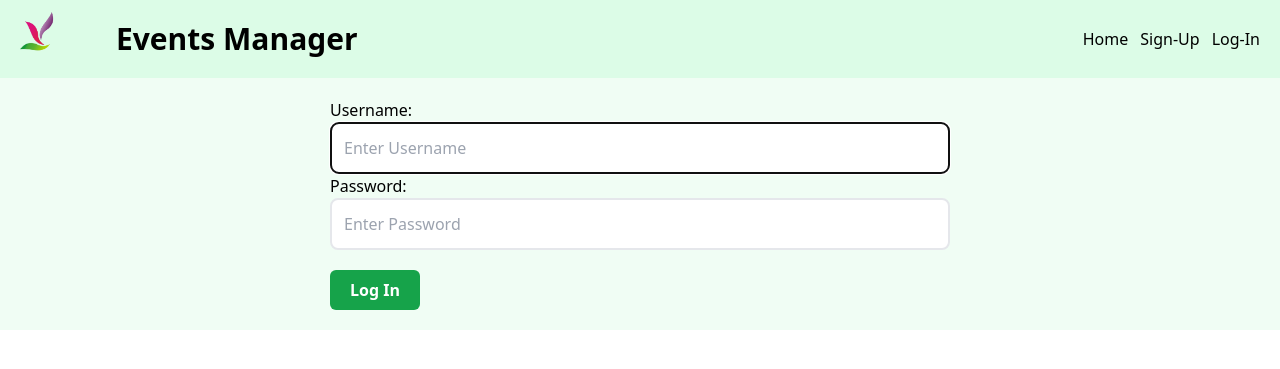
After one commit to achibhossengit/Event-Manager, a Django app: page /users/log-in/ in a window 1280 px wide. The commit adds this page. Shown: the top 369 px of the page. Run offline with Django 5.2, Linux system fonts and the light colour scheme; some libraries are stand-ins or nearby versions.

Commit message:
log in feature done

```diff
--- a/event/forms.py
+++ b/event/forms.py
@@ -11,7 +11,7 @@ class StyledFormMixin:
 
     def apply_default_classes(self):
         for field_name, field in self.fields.items():
-            if isinstance(field.widget, forms.TextInput) or isinstance(field.widget, forms.EmailInput):
+            if isinstance(field.widget, forms.TextInput) or isinstance(field.widget, forms.EmailInput) or isinstance(field.widget, forms.PasswordInput):
                 field.widget.attrs.update({
                     'class':f'{self.default_classes} w-full',
                     'placeholder': f'Enter {field.label}'
--- a/event/templates/dashboard.html
+++ b/event/templates/dashboard/manager_dashboard.html
@@ -1,5 +1,6 @@
 {% extends "header.html" %}
 {% block content %}
+    {% comment %} Manager Dashboard {% endcomment %}
     <section class="grid lg:grid-cols-3 md:grid-cols-2 sm:grid-cols-1 gap-5 py-10">
         <a href="{% url 'participant-list' %}">
             <div class="flex gap-2 p-5 bg-blue-100 shadow-md text-2xl font-semibold rounded-md">
--- a/event/templates/header.html
+++ b/event/templates/header.html
@@ -17,11 +17,10 @@
         </div>
         <div class="mt-3 sm:mt-0">
             <ul class="flex justify-center gap-3 text-center">
+                {% if user.is_authenticated %}
                     <li><a class="hover:text-green-600" href="{% url 'homepage' %}">Home</a></li>
                     <li><a class="hover:text-green-600" href="{% url 'dashboard' %}">Dashboard</a></li>
                     {% comment %} <li><a class="hover:text-green-600" href="{% url 'management' %}">Management</a></li> {% endcomment %}
-
-                {% comment %} creating dropdown {% endcomment %}
                     <li>
                         <button class="group relative">
                             Manage
@@ -32,6 +31,12 @@
                             </div>
                         </button>
                     </li>
+                    <li><a class="hover:text-green-600" href="{% url 'dashboard' %}">Log-Out</a></li>
+                {% else %}
+                    <li><a class="hover:text-green-600" href="{% url 'homepage' %}">Home</a></li>
+                    <li><a class="hover:text-green-600" href="{% url 'dashboard' %}">Sign-Up</a></li>
+                    <li><a class="hover:text-green-600" href="{% url 'log-in' %}">Log-In</a></li>
+                {% endif %}
             </ul>
         </div>
     </header>
--- a/event/views.py
+++ b/event/views.py
@@ -50,7 +50,7 @@ def dashboard(request):
         'events':events,
         'counts':counts
     }
-    return render(request, 'dashboard.html', context)
+    return render(request, 'dashboard/manager_dashboard.html', context)
 
 
 def event_details(request, id):
--- a/users/forms.py
+++ b/users/forms.py
@@ -2,8 +2,13 @@ from django.contrib.auth.models import User
 from django.forms import ModelForm
 from event.forms import StyledFormMixin
 from django import forms
+from django.contrib.auth.forms import AuthenticationForm
 
 class UserModelForm(StyledFormMixin, ModelForm):
     class Meta:
         model = User
         fields = ['username', 'first_name', 'last_name', 'email', 'password']
+
+class LogInForm(StyledFormMixin, AuthenticationForm):
+    def __init__(self, *args, **kwargs):
+        super().__init__(*args, **kwargs)
--- /dev/null
+++ b/users/templates/log_in.html
@@ -0,0 +1,8 @@
+{% extends "header.html" %}
+{% block content %}
+    <form method='POST' class="w-full md:w-1/2 mx-auto">
+        {% csrf_token %}
+        {{form.as_p}}
+        <button type="submit" class="mt-5 text-white font-semibold bg-green-600 px-5 py-2 rounded-md">Log In</button>
+    </form>
+{% endblock content %}
--- a/users/urls.py
+++ b/users/urls.py
@@ -1,6 +1,7 @@
 from django.urls import path
-from users.views import sign_up
+from users.views import sign_up, log_in
 
 urlpatterns = [
     path('sign-up/', sign_up, name='sign-up'),
+    path('log-in/', log_in, name='log-in'),
 ]
--- a/users/views.py
+++ b/users/views.py
@@ -1,7 +1,8 @@
 from django.shortcuts import render, redirect
-from users.forms import UserModelForm
+from users.forms import UserModelForm, LogInForm
 from django.contrib.auth.models import User
 from django.contrib import messages
+from django.contrib.auth import login
 
 def sign_up(request):
     form = UserModelForm()
@@ -57,11 +58,22 @@ def update_participant(request):
         messages.error(request, "Invalid ID!")
         return redirect('management-participants')
 
-
-
 def participant_list(request):
     participants = User.objects.all()
     context = {
         'participants': participants
     }
     return render(request, 'participant_list.html', context)
+
+# authentications
+def log_in(request):
+    form = LogInForm()
+    if request.method == 'POST':
+        form = LogInForm(data = request.POST)
+        if form.is_valid():
+            username = form.cleaned_data['username']
+            user = User.objects.get(username=username)
+            login(request, user)
+            return redirect('homepage')
+
+    return render(request, 'log_in.html', {'form':form})
```
Lines whose indentation alone changed are shown as unchanged.
